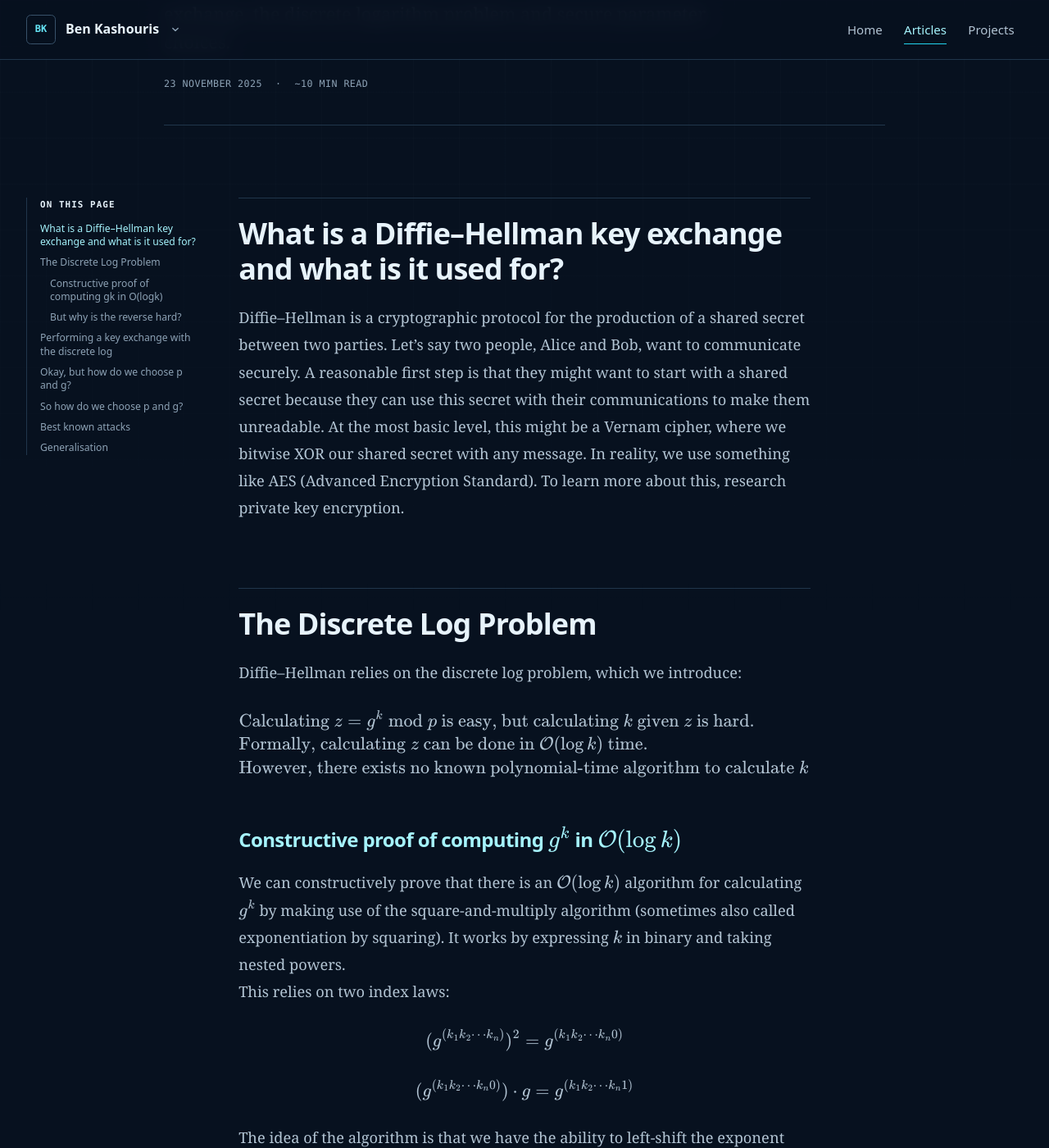
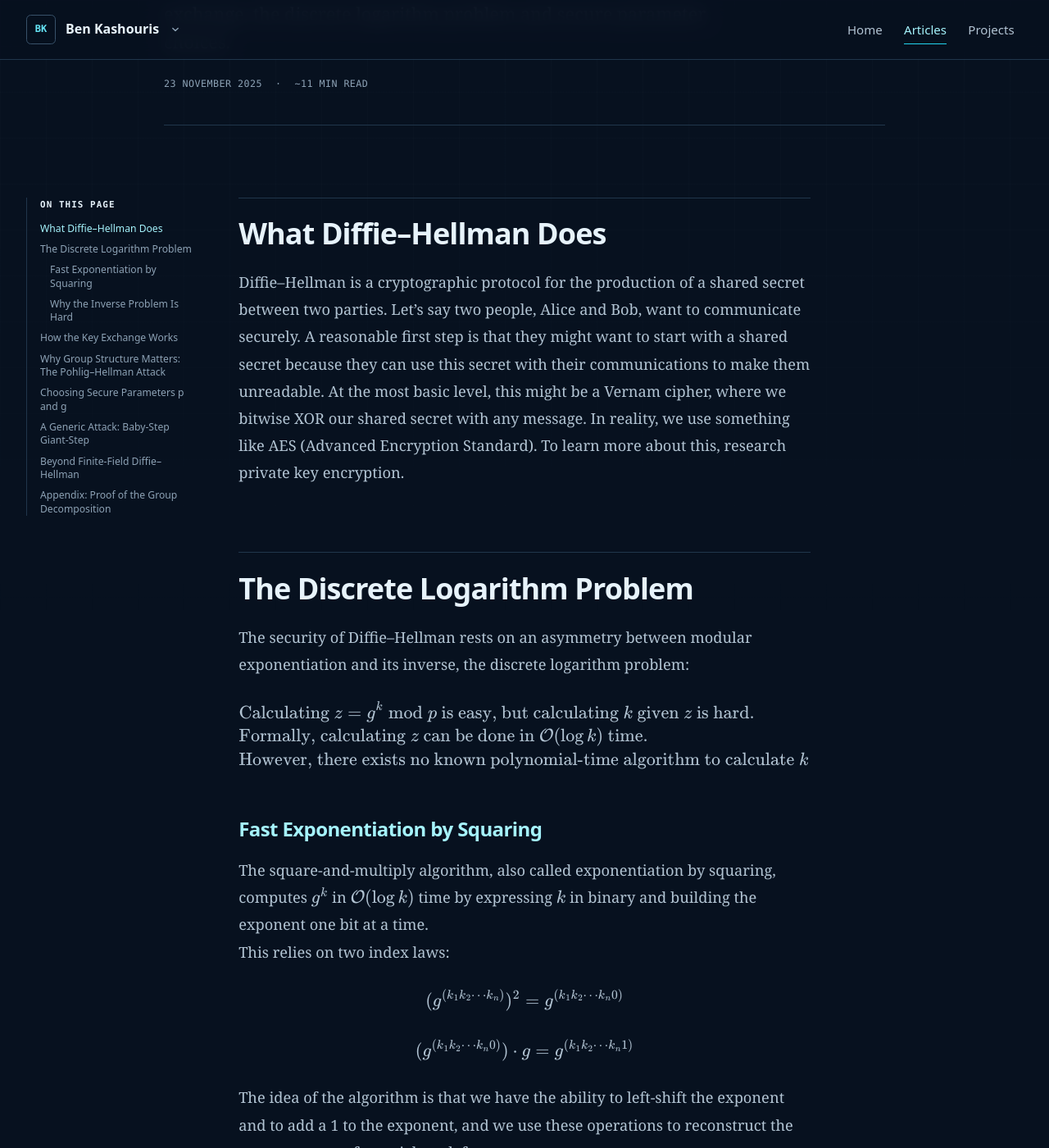
Before and after one commit to BenKashouris/BenKashouris.github.io, a Jekyll site: the page built from _articles/Diffie_Hellman.md, in a window 1280 px wide and 1400 px high, scrolled down 313 px. Shown: the whole window at 82% size. Built offline with Jekyll 4.4.1, drawn with Linux system fonts in a browser that asks for light colours; some of the changed text lies outside the part shown.

Commit message:
diffie hellman improvements

```diff
--- a/_articles/Diffie_Hellman.md
+++ b/_articles/Diffie_Hellman.md
@@ -14,11 +14,11 @@
 description: A mathematics-first introduction to Diffie–Hellman key exchange, the discrete logarithm problem and secure parameter choices.
 ---
 
-## What is a Diffie–Hellman key exchange and what is it used for?
+## What Diffie–Hellman Does
 Diffie–Hellman is a cryptographic protocol for the production of a shared secret between two parties. Let's say two people, Alice and Bob, want to communicate securely. A reasonable first step is that they might want to start with a shared secret because they can use this secret with their communications to make them unreadable. At the most basic level, this might be a Vernam cipher, where we bitwise XOR our shared secret with any message. In reality, we use something like AES (Advanced Encryption Standard). To learn more about this, research private key encryption.
 
-## The Discrete Log Problem
-Diffie–Hellman relies on the discrete log problem, which we introduce:
+## The Discrete Logarithm Problem
+The security of Diffie–Hellman rests on an asymmetry between modular exponentiation and its inverse, the discrete logarithm problem:
 
 $$
 \begin{aligned}
@@ -28,8 +28,8 @@
 \end{aligned}
 $$
 
-### Constructive proof of computing $$g^k$$ in $$\mathcal{O}(\log k)$$
-We can constructively prove that there is an $$\mathcal{O}(\log k)$$ algorithm for calculating $$g^k$$ by making use of the square-and-multiply algorithm (sometimes also called exponentiation by squaring). It works by expressing $$k$$ in binary and taking nested powers.
+### Fast Exponentiation by Squaring
+The square-and-multiply algorithm, also called exponentiation by squaring, computes $$g^k$$ in $$\mathcal{O}(\log k)$$ time by expressing $$k$$ in binary and building the exponent one bit at a time.
 This relies on two index laws:
 
 $$
@@ -46,7 +46,7 @@
 As a side point, in cryptographic applications we carry out all operations modulo some large prime, which keeps our memory usage manageable.
 If you would like to read more about this algorithm, I suggest my article on Fast Fibonacci Calculations, which uses this algorithm to calculate the $$n$$-th Fibonacci number. It is available [here](Fast_Fibonacci.html).
 
-### But why is the reverse hard?
+### Why the Inverse Problem Is Hard
 The real reason is that we do not have a (classically computable) algorithm that runs fast enough.
 
 On a more intuitive level, if we graph the continuous exponential (which is easy to reverse) versus the discrete exponential (which is hard to reverse), we can see the problem:
@@ -58,8 +58,8 @@
 
 We can observe how the smooth, continuous growth of the exponential function on the left contrasts with the seemingly random jumps on the right. The modular operation destroys the smooth structure, removing some of the tools like Taylor series that we may use in the continuous setting to form logarithms.
 
-## Performing a key exchange with the discrete log
-To perform the key exchange, we follow the procedure below:
+## How the Key Exchange Works
+Diffie–Hellman uses this asymmetry to let two parties derive the same secret without transmitting that secret directly. The procedure is shown below:
 
 <figure>
   <img src="/assets/images/key_exchanges.png" width="1078" height="451" loading="lazy" decoding="async" alt="Diagram showing the procedure for a Diffie–Hellman key exchange">
@@ -69,9 +69,9 @@
 By the end of the procedure, both parties have $$g^{ab}$$, but an outside observer would have to solve at least one discrete log problem to calculate this number since they never have access to $$a$$ or $$b$$, assuming Alice and Bob know they are definitely talking to each other.
 
 
-## Okay, but how do we choose $$p$$ and $$g$$?
+## Why Group Structure Matters: The Pohlig–Hellman Attack
 
-To answer this, we need to take a step back and formalize what is going on.
+The security of the exchange depends not only on $$p$$ being large, but also on the subgroup generated by $$g$$. To see why, we first need to formalize the group in which the protocol operates.
 
 We have been working with multiplication modulo $$p$$, so we are working in the group
 
@@ -111,7 +111,7 @@
 \alpha_i = \alpha^{\frac{p-1}{p_i^{a_i}}},
 \quad \text{and} \quad
 \langle \alpha \rangle = (\mathbb{Z}/p\mathbb{Z})^{\times}.
-$$ (see footnote 1)
+$$ (see the appendix)
 
 Under this decomposition, we can rewrite the discrete logarithm problem as a collection of smaller problems:
 
@@ -148,9 +148,9 @@
 
 ---
 
-## So how do we choose $$p$$ and $$g$$?
+## Choosing Secure Parameters $$p$$ and $$g$$
 
-If we are clever with our choice of $$p$$, this issue becomes much easier to manage. <br>
+Having seen how small subgroup factors can weaken the discrete logarithm problem, we can choose $$p$$ and $$g$$ to avoid them. <br>
 If we choose, $$p = 2q + 1,$$ where $$q$$ is a large prime. <br>
 Then the order of the group is $$|(\mathbb{Z}/p\mathbb{Z})^{\times}| = 2q.$$<br>
 The only divisors of $$2q$$ are
@@ -162,8 +162,8 @@
 As a result, any attacker is forced to solve the discrete logarithm problem in a group of size at least $$q$$. For sufficiently large $$q$$, this makes the Pohlig–Hellman attack infeasible and restores the intended security of Diffie–Hellman.
 
 
-## Best known attacks
-One of the most powerful attacks on the discrete logarithm problem (DLP) is known as the baby-step giant-step algorithm.  <br>
+## A Generic Attack: Baby-Step Giant-Step
+Even with well-chosen parameters, generic algorithms can solve the discrete logarithm problem faster than exhaustive search. A standard example is the baby-step giant-step algorithm.  <br>
 We start by reminding ourselves of the DLP: <br>
 Given $$g, h, p$$, find $$x$$ such that $$g^x \equiv h \pmod{p}, \quad \text{where } \langle g \rangle = (\mathbb{Z}/p\mathbb{Z})^\times.$$
 
@@ -190,12 +190,14 @@
 There is an algorithm called Pollard's Rho, which replaces deterministic behavior with a probabilistic approach. It achieves the same time complexity as the baby-step giant-step algorithm while using only $$\mathcal{O}(1)$$ space, but we will not cover it here.
 
 
-## Generalisation
-As a final point, Diffie-Hellman does not only work in $$(\mathbb{Z}/p\mathbb{Z})^\times$$; it can be implemented in any finite cyclic group where the discrete logarithm problem is hard, such as elliptic curve groups. Elliptic curve groups have become increasingly popular because they are resistant to extremely fast attacks on $$(\mathbb{Z}/p\mathbb{Z})^\times$$, such as the index calculus method, which runs in subexponential time.
+## Beyond Finite-Field Diffie–Hellman
+Diffie–Hellman is not limited to $$(\mathbb{Z}/p\mathbb{Z})^\times$$; it can be implemented in any finite cyclic group where the discrete logarithm problem is hard, such as elliptic curve groups. Elliptic curve groups have become increasingly popular because they are resistant to extremely fast attacks on $$(\mathbb{Z}/p\mathbb{Z})^\times$$, such as the index calculus method, which runs in subexponential time.
 
 All commonly deployed Diffie–Hellman key exchange schemes, including those based on $$(\mathbb{Z}/p\mathbb{Z})^\times$$ and elliptic curve groups, are vulnerable to Shor’s algorithm, a quantum algorithm that solves the discrete logarithm problem in $$\mathcal{O}((\log n)^3)$$ time. This threat has motivated extensive research into post-quantum cryptographic schemes, such as lattice-based cryptography, which are believed to be resistant to known quantum attacks. I hope to publish another article on this topic soon!
 
-#### Footnote 1
+## Appendix: Proof of the Group Decomposition
+This appendix proves the group decomposition used in the discussion of the Pohlig–Hellman attack.
+
 We want to show that $$\varphi: (\mathbb{Z}/p\mathbb{Z})^{\times}  \to C_{p_1^{a_1}} \times C_{p_2^{a_2}} \times \cdots \times C_{p_n^{a_n}}; \alpha^{k} \longmapsto (\alpha_1^{k}, \alpha_2^{k}, \ldots, \alpha_n^{k})$$.
 Where $$\alpha_i = \alpha^{\frac{p-1}{p_i^{a_i}}}$$ and $$p-1 = p_1^{a_1} \cdot p_2^{a_2} \dots p_n^{a_n}$$ is the prime factorization of p-1 is a group isomorphism.
 
```
